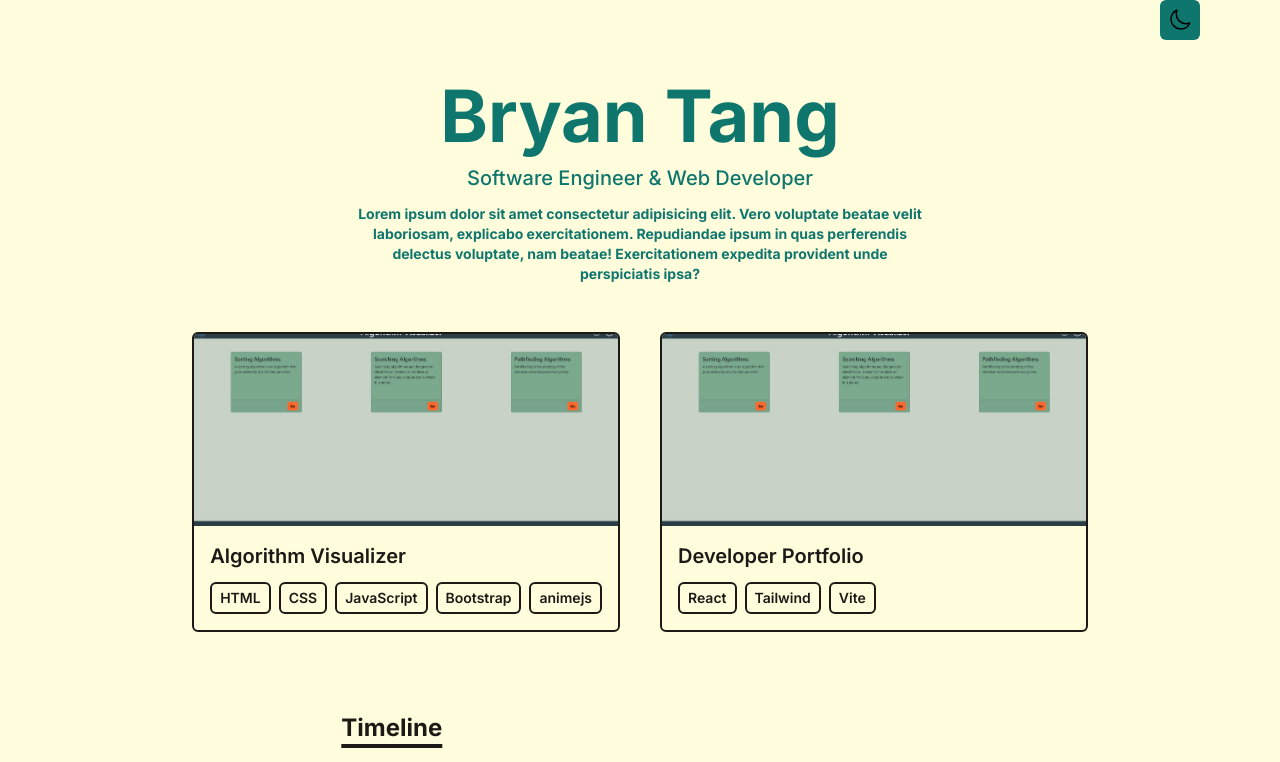
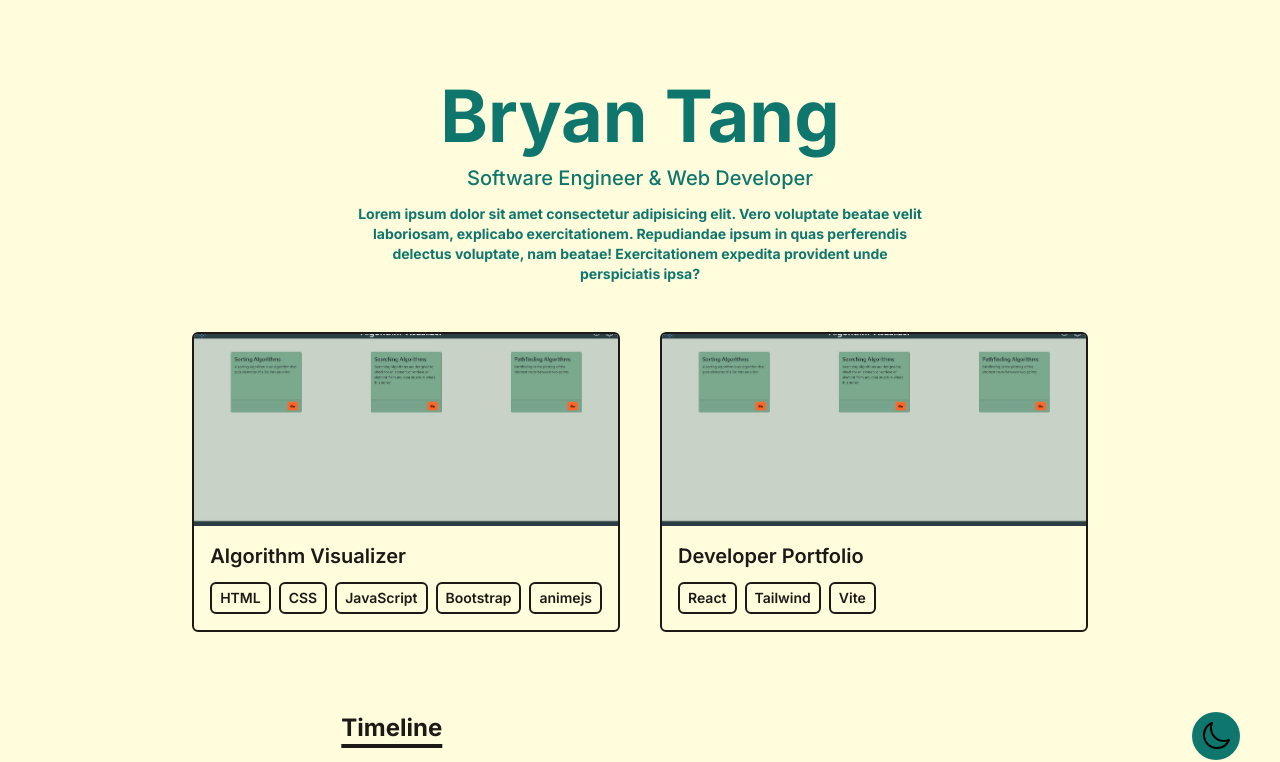
Before and after one commit to Kaiyan-Da-Man/Developer-Portfolio, a React (Vite) app: page / in a window 1280 px wide. Shown: the top 762 px of the page. Built offline with nearby package versions, Linux system fonts and the light colour scheme.

Commit message:
Move dark mode button

```diff
--- a/src/App.jsx
+++ b/src/App.jsx
@@ -37,8 +37,7 @@ function App() {
 			viewBox="0 0 24 24"
 			strokeWidth={1.5}
 			stroke="currentColor"
-			className="w-6 h-6"
-		>
+			className="w-8 h-8">
 			<path
 				strokeLinecap="round"
 				strokeLinejoin="round"
@@ -54,8 +53,7 @@ function App() {
 			viewBox="0 0 24 24"
 			strokeWidth={1.5}
 			stroke="currentColor"
-			className="w-6 h-6"
-		>
+			className="w-8 h-8">
 			<path
 				strokeLinecap="round"
 				strokeLinejoin="round"
@@ -66,7 +64,10 @@ function App() {
 
 	return (
 		<>
-      <button type='button' onClick={handleThemeSwitch} className='fixed p-2 z-10 right-20 bg-teal-700 dark:bg-springGreen-50 text-lg p-1 rounded-md'>
+			<button
+				type="button"
+				onClick={handleThemeSwitch}
+				className="fixed p-2 z-10 bottom-10 right-10 bg-teal-700 dark:bg-springGreen-50 text-lg rounded-full">
 				{theme === 'dark' ? sun : moon}
 			</button>
 			<div className="bg-springGreen-50 dark:bg-teal-700 text-stone-900 min-h-screen font-inter">
```
Lines whose indentation alone changed are shown as unchanged.
